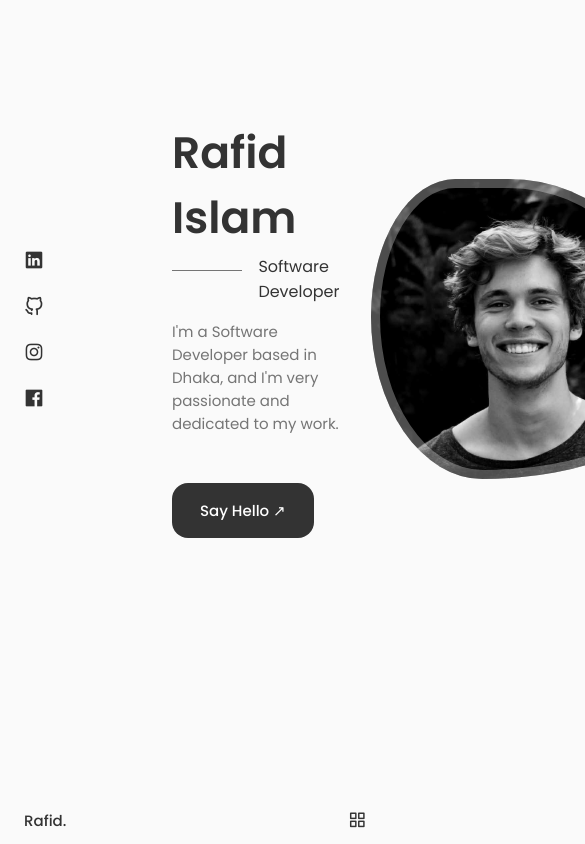
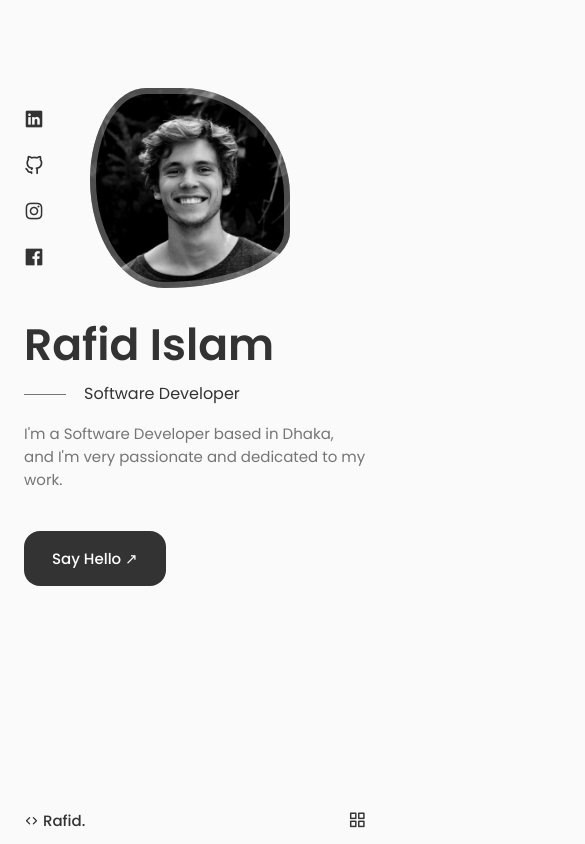
Before and after one commit to rafidulislam19/Portfolio, a React (Vite) app: page / in a window 390 px wide. Shown: the top 844 px of the page, 585 px wide, since content can reach past the window. Built offline with nearby package versions, Linux system fonts and the light colour scheme.

Commit message:
Home Component

```diff
--- a/src/components/header/Header.jsx
+++ b/src/components/header/Header.jsx
@@ -8,7 +8,7 @@ const Header = () => {
     <header className="header">
         <nav className="nav container">
             <a href="index.html" className="nav__logo">
-                Rafid.
+                <i class="uil uil-arrow"></i> Rafid.
             </a>
             <div className={Toggle ? "nav__menu show-menu" : "nav__menu"}>
                 <ul className="nav__list grid">
--- a/src/components/home/Home.jsx
+++ b/src/components/home/Home.jsx
@@ -2,6 +2,7 @@ import React from 'react';
 import './home.css';
 import Social from './Social';
 import Data from './Data';
+import ScrollDown from './ScrollDown';
 
 
 const Home = () => {
@@ -15,6 +16,8 @@ const Home = () => {
 
                 <Data />
             </div>
+
+            <ScrollDown />
         </div>
     </section>
   )
--- a/src/components/home/ScrollDown.jsx
+++ b/src/components/home/ScrollDown.jsx
@@ -2,7 +2,13 @@ import React from 'react'
 
 const ScrollDown = () => {
   return (
-    <div>ScrollDown</div>
+    <div className="home__scroll">
+        <a href="#about" className="home__scroll-button button--flex">
+
+            <span className="home__scroll-name">Scroll Down</span>
+            <i class="uil uil-arrow-down home__scroll-arrow"></i>
+        </a>
+    </div>
   )
 }
 
--- a/src/components/home/home.css
+++ b/src/components/home/home.css
@@ -1,3 +1,7 @@
+.home__container {
+    row-gap: 7rem;
+}
+
 .home__content {
     grid-template-columns: 116px repeat(2, 1fr);
     padding-top: 5.5rem;
@@ -76,3 +80,103 @@
         border-radius: 60% 40% 30% 70%/60% 30% 70% 40%;
     }
 }
+
+.home__scroll {
+    margin-left: 9.25rem;
+}
+
+.wheel {
+    animation: scroll 2s ease infinite;
+}
+
+@keyframes scroll {
+    0% {
+        transform: translateY(0);
+    }
+    30% {
+        transform: translateY(3.75rem);
+    }
+}
+
+.home__scroll-name {
+    color: var(--title-color);
+    font-weight: var(--font-medium);
+    margin-right: var(--mb-0-25);
+    margin-left: 2px;
+}
+
+.home__scroll-arrow {
+    font-size: 1.25rem;
+    color: var(--title-color);
+}
+
+/*=============== BREAKPOINTS ===============*/
+/* For large devices */
+@media screen and (max-width: 992px) {
+    .home__content {
+        grid-template-columns: 100px repeat(2, 1fr);
+        column-gap: 1.25rem;
+    }
+
+    .home__hand {
+        width: 26px;
+        height: 26px;
+    }
+
+    .home__subtitle {
+        padding-left: 3.75rem;
+        margin-bottom: var(--mb-1);
+    }
+    .home__subtitle::before {
+        width: 42px;
+        top: 0.8rem;
+    }
+    .home__description {
+        max-width: initial;
+        margin-bottom: var(--mb-2-5);
+    }
+    .home__img {
+        width: 250px;
+        height: 250px;
+        box-shadow: inset 0 0 0 8px rgb(255 255 255 / 30%);
+    }
+    .home__scroll {
+        margin-left: 7.5rem;
+    }
+}
+
+/* For medium devices */
+@media screen and (max-width: 768px) {
+  .home__content {
+        grid-template-columns: 0.5fr 3fr;
+        padding-top: 3.5rem;
+    }
+    .home__img {
+        order: initial;
+        justify-self: initial;
+    }
+    .home__data {
+        grid-column: 1/3;
+    }
+    .home__img {
+        box-shadow: inset 0 0 0 6px rgb(255 255 255 / 30%);
+        width: 200px;
+        height: 200px;
+    }
+    .home__scroll {
+        display: none;
+    }
+}
+
+
+/* For small devices */
+@media screen and (max-width: 350px) {
+    .home__img {
+        width: 180px;
+        height: 180px;
+    }
+    .home__hand {
+        width: 22px;
+        height: 22px;
+    }
+}
```
